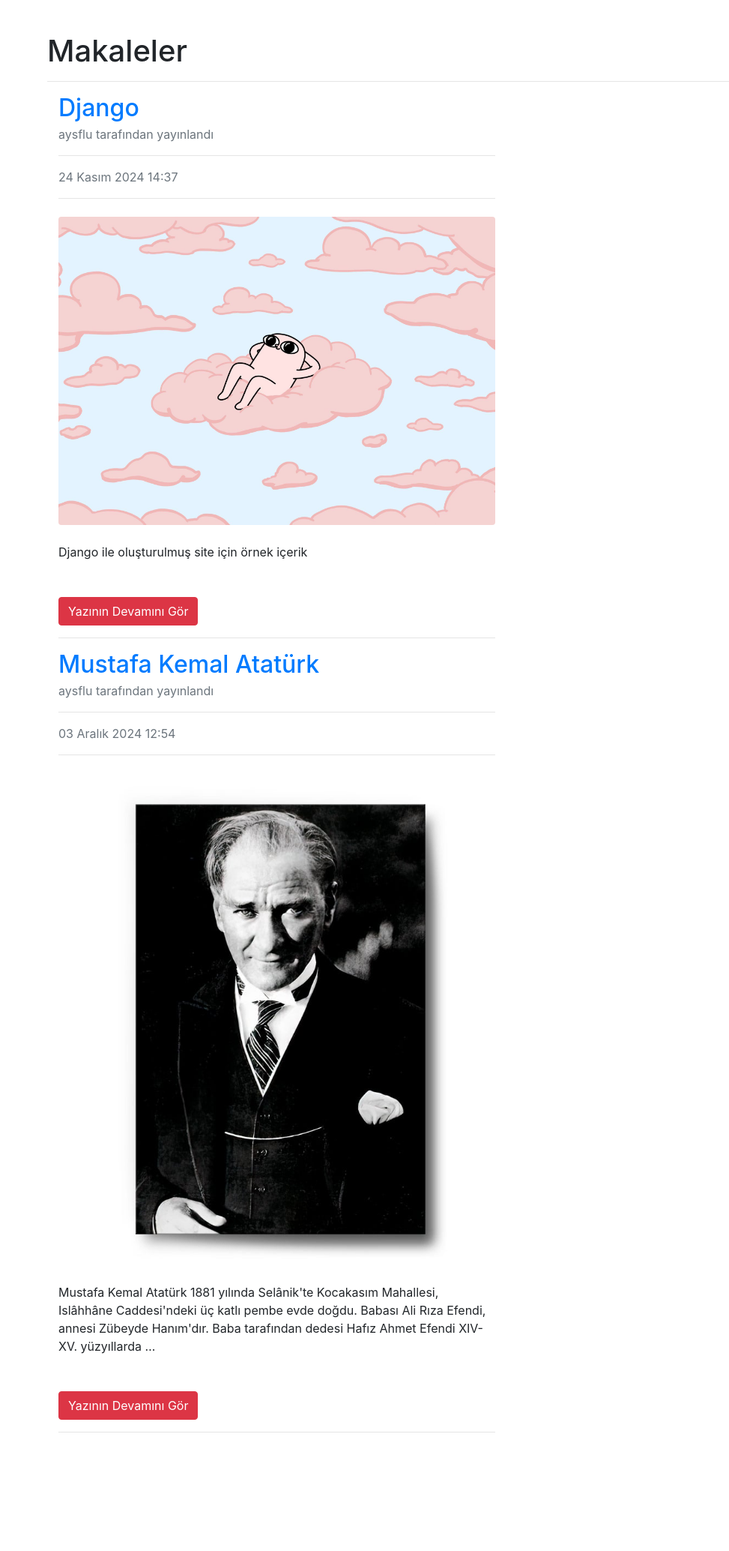
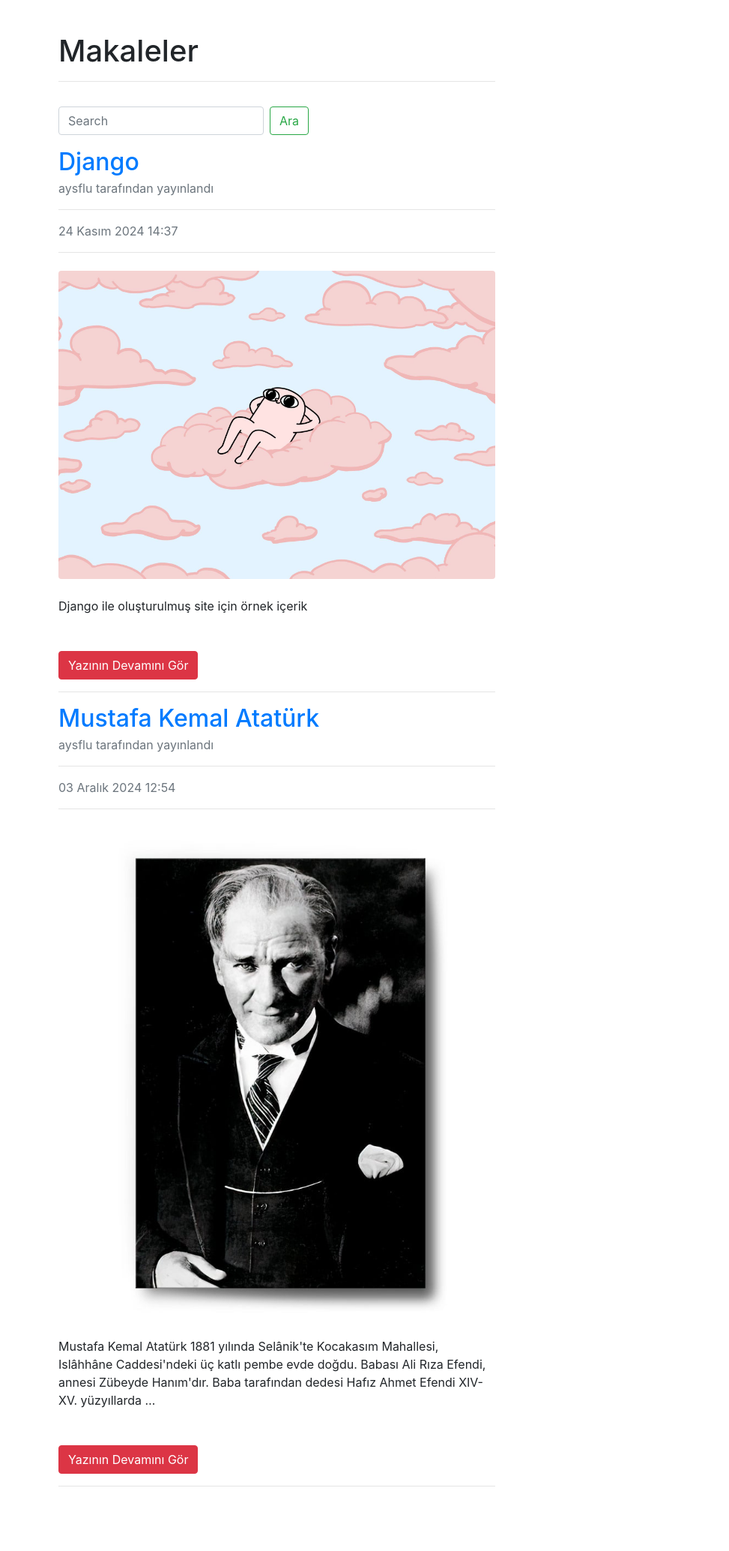
Before and after one commit to aysflucode/django.blog, a Django app: page /articles/ in a window 1280 px wide. Shown: the part 56-2124 px from the top of the page at 75% size, without its empty margins (307-1280 px from the left). Before the commit the page ends 1966 px from the top, so only its background shows below. Run offline with Django 5.2, Linux system fonts and the light colour scheme; data comes from the database, SQL or seed files in the repository; some libraries are stand-ins or nearby versions.

Commit message:
arama formu oluşturuldu

```diff
--- a/article/views.py
+++ b/article/views.py
@@ -5,8 +5,13 @@ from django.contrib import messages
 from django.contrib.auth.decorators import login_required
 # Create your views here.
 def articles(request):
+    keyword = request.GET.get("keyword")
+
+    if keyword:
+        articles = Article.objects.filter(title__contains= keyword)
+        return render(request,"articles.html",{"articles":articles})
+
     articles = Article.objects.all()
-
     return render(request,"articles.html",{"articles": articles})
 
 def index(request):
--- a/templates/articles.html
+++ b/templates/articles.html
@@ -3,10 +3,18 @@
 {% block body %}
 
 <div class="row">
-<div class="col-md-10 offset-md-3">
-<h1>Makaleler</h1>
-<hr>
-</div>
+    <div class="col-md-10 offset-md-3">
+        <div class="col-lg-8">
+        <h1>Makaleler</h1>
+        <hr>
+        <form class="form-inline my-2 my-lg-0">
+            {% csrf_token %}
+            <input class="form-control mr-sm-2" type="search" placeholder="Search" aria-label="Search" name="keyword" >
+            <button class="btn btn-outline-success my-2 my-sm-0" type="submit">Ara</button>
+            <br><br><br>
+        </form>
+        </div>
+    </div>
 </div>
 
 {% if articles %}
@@ -53,9 +61,18 @@
     {% endfor %}
 
 {% else %}
-    <div class= "alert alert-danger" >
-        Bu blogta herhangi bir makale bulunmuyor
+
+
+<div class= "row">
+   <div class="col-md-10 offset-md-3">
+        <div class="col-lg-8">
+            <div class= "alert alert-danger" >
+            Makale Bulunamadı..
+            </div>
+        </div>
     </div>
+</div>
+
 {% endif %}
 
 {% endblock body %}
```
